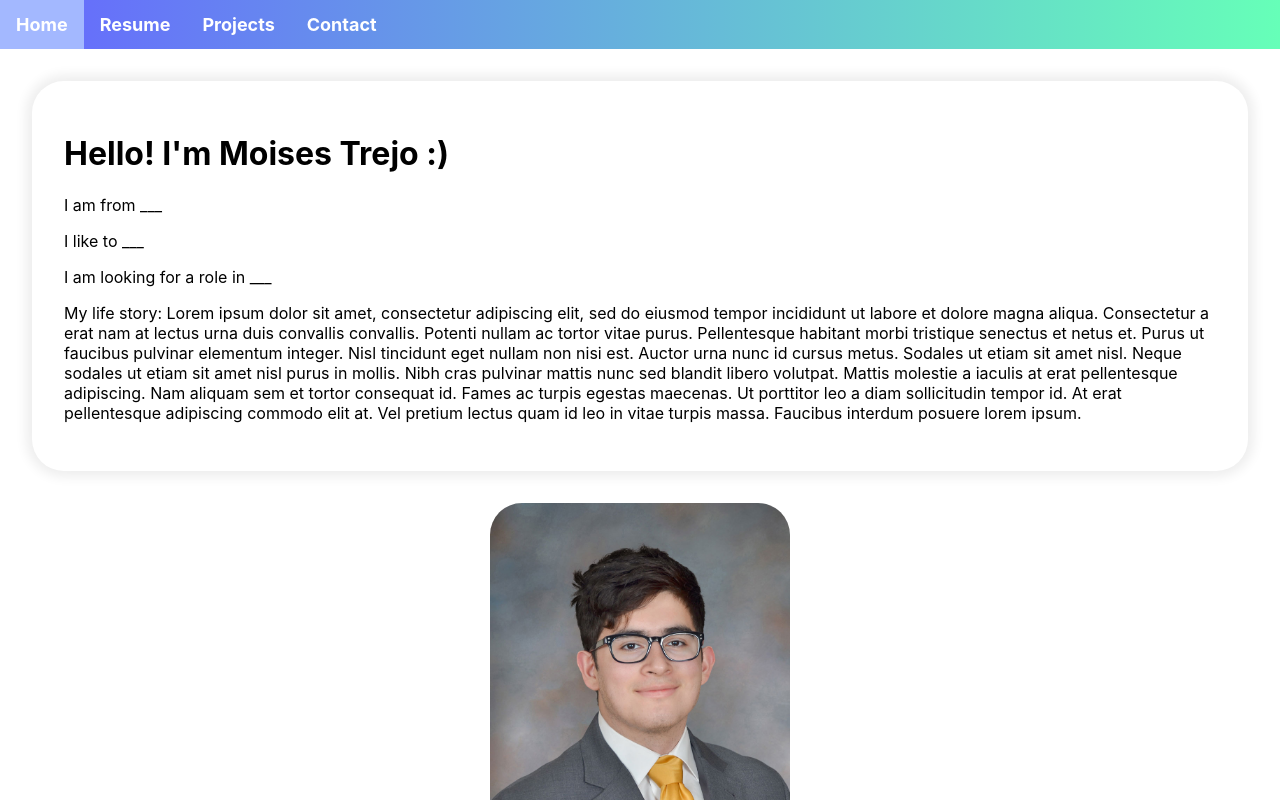
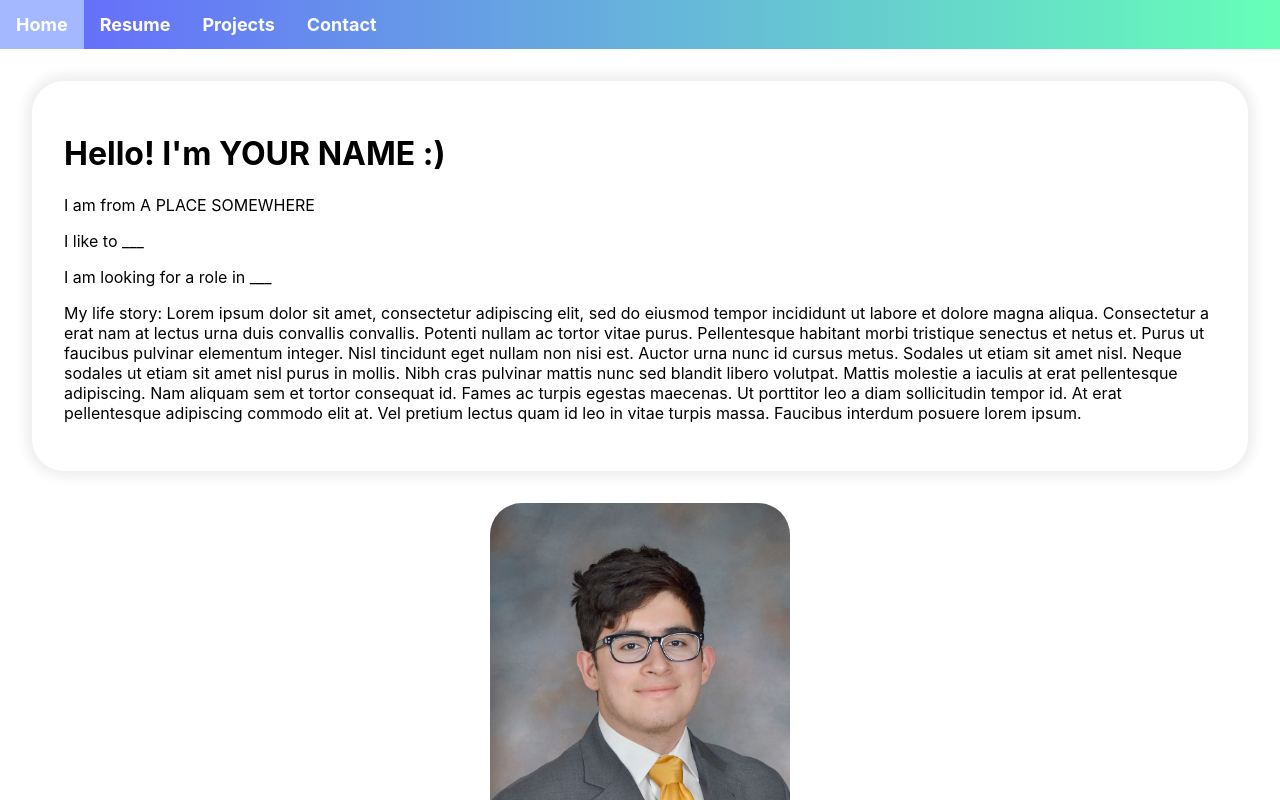
Before and after one commit to uriel-magana/web, a React (Create React App) app: page /projects#/home in a window 1280 px wide. Shown: the top 800 px of the page. Built offline with nearby package versions, Linux system fonts and the light colour scheme.

Commit message:
added new name

```diff
--- a/package.json
+++ b/package.json
@@ -1,8 +1,8 @@
 {
-  "name": "web",
+  "name": "website",
   "version": "0.1.0",
   "private": true,
-  "homepage": "http://mtrejo0.github.io/web",
+  "homepage": "http://mtrejo0.github.io/website",
   "dependencies": {
     "@testing-library/jest-dom": "^5.11.4",
     "@testing-library/react": "^11.1.0",
--- a/src/containers/home.js
+++ b/src/containers/home.js
@@ -7,8 +7,8 @@ const Home = () => {
     return (
       <div class="center">
         <div className="border">
-          <h1>Hello! I'm Moises Trejo :)</h1>
-          <p>I am from ___</p>
+          <h1>Hello! I'm YOUR NAME :)</h1>
+          <p>I am from A PLACE SOMEWHERE</p>
           <p>I like to ___</p>
           <p>I am looking for a role in ___</p>
           <p>
```
Also changed, not shown: 1 other file (tests, documents, lock files or other folders).
